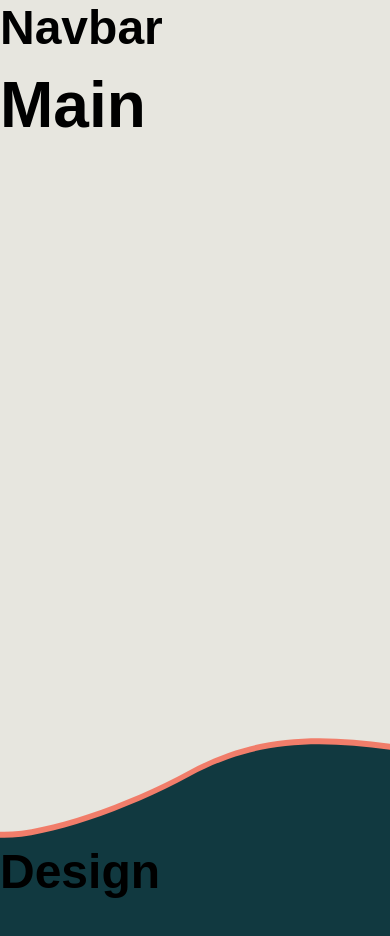
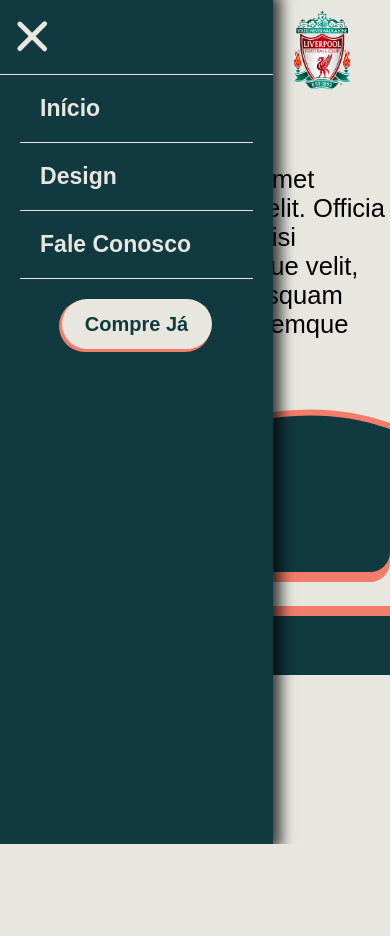
Before and after one commit to jhonatanjulio/projetoLandingPage, a plain HTML site: page index.html in a window 390 px wide. Shown: the top 936 px of the page. After the commit the page ends 844 px from the top, so only its background shows below. Drawn offline with Linux system fonts and the light colour scheme; a web font is replaced by a local one.

Commit message:
header html e css

```diff
--- a/css/estrutura.css
+++ b/css/estrutura.css
@@ -7,42 +7,30 @@
     padding: 0;
     margin: 0;
     border: 0;
-    box-sizing: border-box
-}
-
-/* tamanhos (provisório, pode apagar depois) */
-header {
-    height: 8vh;
-}
-
-main {
-    position: relative;
-    height: 92vh;
-}
-
-.design {
-    height: 100vh;
-}
-
-.formulario {
-    height: 50vh;
-}
-
-footer {
-    height: 50vh;
+    box-sizing: border-box;
 }
 
 /* estilização das estruturas: */
 body {
     background-color: #E7E6DF;
     font-family: 'Saira Semi Condensed', sans-serif;
-    font-size: 32px;
+    font-size: 2em;
 }
 
-.divisor-onda > svg {
+main {
+    position: relative;
+    height: 50vh;
+}
+
+.divisor-onda-desktop > svg {
     position: absolute;
-    bottom: -1px;
+    bottom: -1vh;
     filter: drop-shadow(0px -1.5vw 0px #F17D6A);
+    z-index: -1;
+}
+
+.divisor-onda-mobile {
+    display: none;
 }
 
 .design {
@@ -56,3 +44,30 @@ footer {
     background-color: #113940;
     box-shadow: 0px -10px 0px 0px #F17D6A;
 }
+
+/* responsividade */
+
+@media (max-width: 720px) {
+    /* configurando o tamanho da fonte mobile */
+    body {
+        font-size: 1.6em;
+    }
+
+
+    /* esconde a onda desktop */
+    .divisor-onda-desktop {
+        display: none;
+    }
+
+    /* ativa a onda mobile */
+    .divisor-onda-mobile {
+        display: block;
+    }
+
+    .divisor-onda-mobile > svg {
+        position: absolute;
+        bottom: -1vh;
+        filter: drop-shadow(0px -1.5vw 0px #F17D6A);
+        z-index: -1;
+    }
+}
--- /dev/null
+++ b/css/header.css
@@ -0,0 +1,192 @@
+/* configurando tamanho da logo */
+.logo > img {
+    max-width: 15vw;
+    max-height: 15vh;
+}
+
+header {
+    padding: 10px 0px;
+}
+
+/* margem do content da header desktop | margem padrão: 5vh left e right */
+.content-header {
+    display: flex;
+    margin: 0 5vw;
+    justify-content: space-between;
+    align-items: center;
+}
+
+.nav-bar {
+    display: flex;
+    width: 589px;
+    align-items: center;
+}
+
+.nav-bar nav > ul {
+    display: flex;
+    list-style: none;
+}
+
+.nav-bar nav > ul > li {
+    margin: 0 20px;
+    font-size: 0.9em;
+    font-weight: bold;
+    color: #113940;
+    text-decoration: underline;
+}
+
+.nav-bar nav > ul > li > a {
+    text-decoration: none;
+    color: #113940;
+}
+
+/* botão compre já */
+.nav-bar button{
+    background-color: #113940;
+    padding: 5px 20px;
+    border-radius: 30px;
+    width: 150px;
+    height: 50px;
+    margin-left: 20px;
+    box-shadow: -2px 2px 0px 1px #F17D6A;
+}
+
+.nav-bar button > p{
+    font-family: 'Saira Semi Condensed', sans-serif;
+    font-size: 1.5em;
+    font-weight: bold;
+    color: #E7E6DF;
+}
+
+/* criando o hamburguer menu */
+.mobile-menu {
+    display: none;
+    cursor: pointer;
+}
+
+.mobile-menu div {
+    width: 40px;
+    height: 5px;
+    background-color: #113940;
+    margin: 8px;
+    border-radius: 10px;
+}
+
+/* responsividade */
+@media (max-width: 720px) {
+    body {
+        overflow: hidden;
+    }
+
+    /* margem da header mobile */
+    .content-header {
+        margin: 0 10vw;
+    }
+
+    /* invertendo a posição da logo com o menu hamburguer */
+    .flex-mobile {
+        display: flex;
+        align-items: center;
+        justify-content: space-between;
+    }
+
+    .logo {
+        order: 1;
+    }
+
+    .mobile-menu {
+        order: 0;
+        display: block;
+    }
+
+    .content-header {
+        display: block;
+    }
+
+    header {
+        position: relative;
+    }
+
+    /* criando o hamburguer menu fechar (X) */
+    .mobile-menu-fechar {
+        cursor: pointer;
+        padding: 20px 0px;
+        width: 100%;
+        border-bottom: 1px solid #E7E6DF;
+    }
+
+    .mobile-menu-fechar div {
+        width: 40px;
+        height: 5px;
+        background-color: #E7E6DF;
+        margin: 8px;
+        border-radius: 10px;
+    }
+    .mobile-menu-fechar .line1{
+        transform: rotate(-45deg) translate(-1px, 7px);
+    }
+
+    .mobile-menu-fechar .line2{
+        transform: rotate(45deg) translate(-2px, -8px);
+    }
+
+    .nav-bar {
+        transform: translateX(-120%);
+        transition: transform 0.3s ease-in;
+        position: absolute;
+        top: 0;
+        left: 0;
+        flex-direction: column;
+        align-items: start;
+        max-width: 70vw;
+        height: 100vh;
+        background-color: #113940;
+        box-shadow: 2px 0px 13px 6px rgba(0,0,0,0.75);
+        z-index: 1000;
+    }
+
+    .active {
+        transform: translateX(0);
+    }
+
+    .nav-bar nav {
+        width: 100%;
+    }
+
+    .nav-bar nav > ul{
+        flex-direction: column;
+    }
+
+    .nav-bar nav > ul > li {
+        padding: 20px;
+        font-size: 0.9em;
+        font-weight: bold;
+        border-bottom: 1px solid #E7E6DF;
+    }
+
+    .nav-bar nav > ul > li > a {
+        text-decoration: none;
+        color: #E7E6DF;
+    }
+
+    /* botão compre já */
+    .nav-bar button{
+        background-color: #E7E6DF;
+        padding: 5px 20px;
+        border-radius: 30px;
+        width: 150px;
+        height: 50px;
+        box-shadow: -2px 2px 0px 1px #F17D6A;
+        margin: 20px auto;
+        padding: 20px auto;
+    }
+
+    .nav-bar button > p{
+
+        color: #113940;
+    }
+
+
+    /* reconfigurando a nav-bar para o mobile */
+
+}
--- a/index.html
+++ b/index.html
@@ -5,22 +5,56 @@
     <meta name="viewport" content="width=device-width, initial-scale=1.0">
     <title>Landing Page</title>
     <link rel="stylesheet" href="./css/estrutura.css">
+    <link rel="stylesheet" href="./css/header.css">
 </head>
 <body>
     <header>
-        <nav>
-            <h1>Navbar</h1>
-        </nav> <!-- navbar -->
+        <div class="content-header">
+
+            <div class="flex-mobile">
+                <div class="logo">
+                    <img src="./img/header/logo-liverpool.png" alt="Logo Liverpool">
+                </div> <!-- logo -->
+
+                <div class="mobile-menu">
+                    <div class="line1"></div>
+                    <div class="line2"></div>
+                    <div class="line3"></div>
+                </div> <!-- mobile-menu -->
+            </div> <!-- flex-mobile -->
+
+            <div class="nav-bar active">
+                <div class="mobile-menu-fechar">
+                    <div class="line1"></div>
+                    <div class="line2"></div>
+                </div> <!-- mobile-menu -->
+                <nav>
+                    <ul>
+                        <li><a href="./">Início</a></li>
+                        <li><a href="./">Design</a></li>
+                        <li><a href="./">Fale Conosco</a></li>
+                    </ul>
+                </nav> <!-- nav -->
+
+                <button><p>Compre Já</p></button> <!-- botão compre já -->
+            </div> <!-- navbar -->
+        </div>
     </header> <!-- header -->
 
     <main>
         <h1>Main</h1>
-
-        <div class="divisor-onda">
+        <p>Lorem ipsum dolor, sit amet consectetur adipisicing elit. Officia sed sequi atque libero nisi doloremque eum similique velit, aliquam qui ut nihil. Quisquam quos molestiae ex doloremque repellendus sit unde.</p>
+        <div class="divisor-onda-desktop">
             <svg xmlns="http://www.w3.org/2000/svg" viewBox="0 0 1920 547" fill="none">
                 <path d="M935.986 206.842C609.867 384.321 203.606 519.958 0 510.955V632H1925V78.2939C1550.31 25.2741 1250.67 35.5864 935.986 206.842Z" fill="#113940"/>
             </svg>
-        </div> <!-- divisor-onda -->
+        </div> <!-- divisor-onda desktop-->
+
+        <div class="divisor-onda-mobile">
+            <svg xmlns="http://www.w3.org/2000/svg" viewBox="0 0 480 168" fill="none">
+                <path d="M481 36.1857C309.5 -25.8141 185.5 105.186 0 36.1857C7.62939e-05 167.686 0 167.686 0 167.686H481V36.1857Z" fill="#113940"/>
+            </svg>
+        </div>
 
     </main> <!-- main -->
 
```
